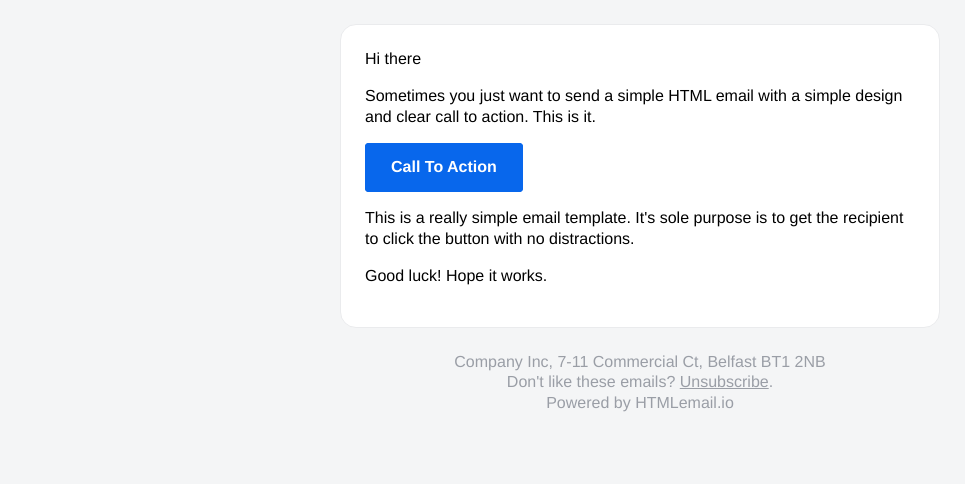
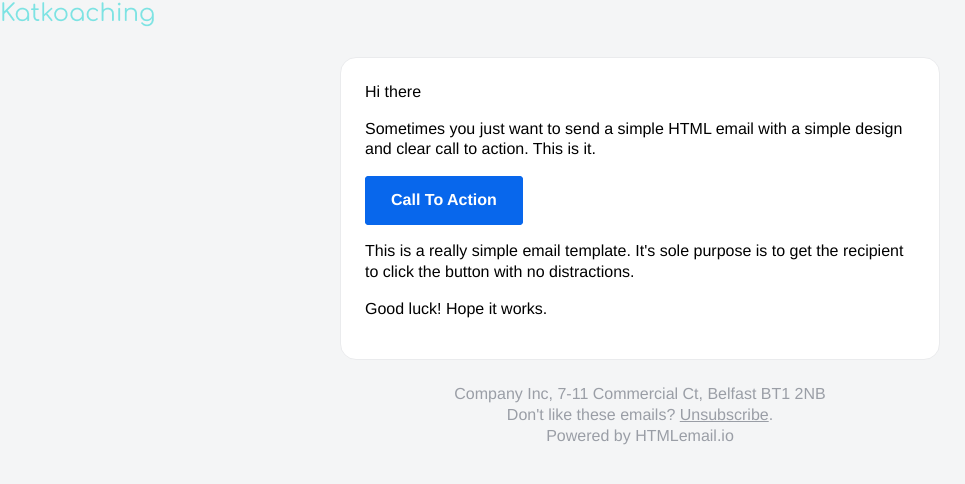
Before and after one commit to sandblasta/htmlemailtemplates, a plain HTML site: page email.html in a window 1280 px wide. Shown: the whole page, without its empty margins (0-965 px from the left). Drawn offline with Linux system fonts and the light colour scheme.

Commit message:
Update email.html

```diff
--- a/email.html
+++ b/email.html
@@ -297,6 +297,7 @@
     </style>
   </head>
   <body>
+    <img src="assets/Katkoachinglogo.png">
     <table role="presentation" border="0" cellpadding="0" cellspacing="0" class="body">
       <tr>
         <td>&nbsp;</td>
```
